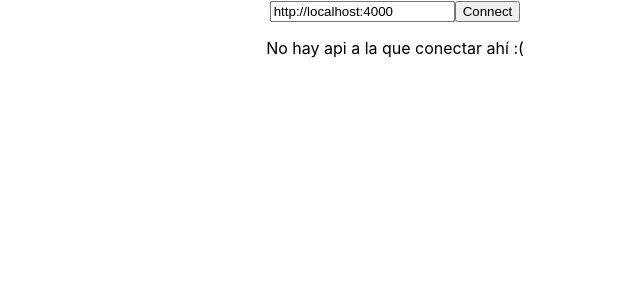
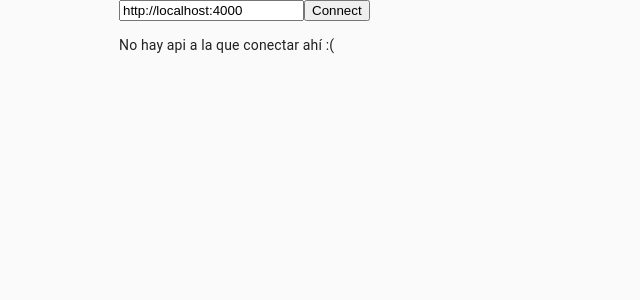
Before and after one commit to agm-dev/sazed-webapp, a React (Create React App) app: page / in a window 1280 px wide. Shown: the top 300 px of the page, without its empty margins (245-885 px from the left). Built offline with nearby package versions, Linux system fonts and the light colour scheme; no server answers.

Commit message:
added basic layout

```diff
--- a/src/App.js
+++ b/src/App.js
@@ -1,6 +1,9 @@
 import React from 'react';
-import logo from './logo.svg';
 import './App.css';
+import {
+  CssBaseline,
+  Container,
+} from '@material-ui/core';
 
 import ServiceConnection from "./components/ServiceConnection";
 import Auth from "./components/Auth";
@@ -8,13 +11,17 @@ import Routes from "./components/Routes";
 
 function App() {
   return (
-    <div className="App">
-      <ServiceConnection>
-        <Auth>
-          <Routes />
-        </Auth>
-      </ServiceConnection>
-    </div>
+    <>
+      <CssBaseline>
+        <Container maxWidth="sm">
+          <ServiceConnection>
+            <Auth>
+              <Routes />
+            </Auth>
+          </ServiceConnection>
+        </Container>
+      </CssBaseline>
+    </>
   );
 }
 
```
